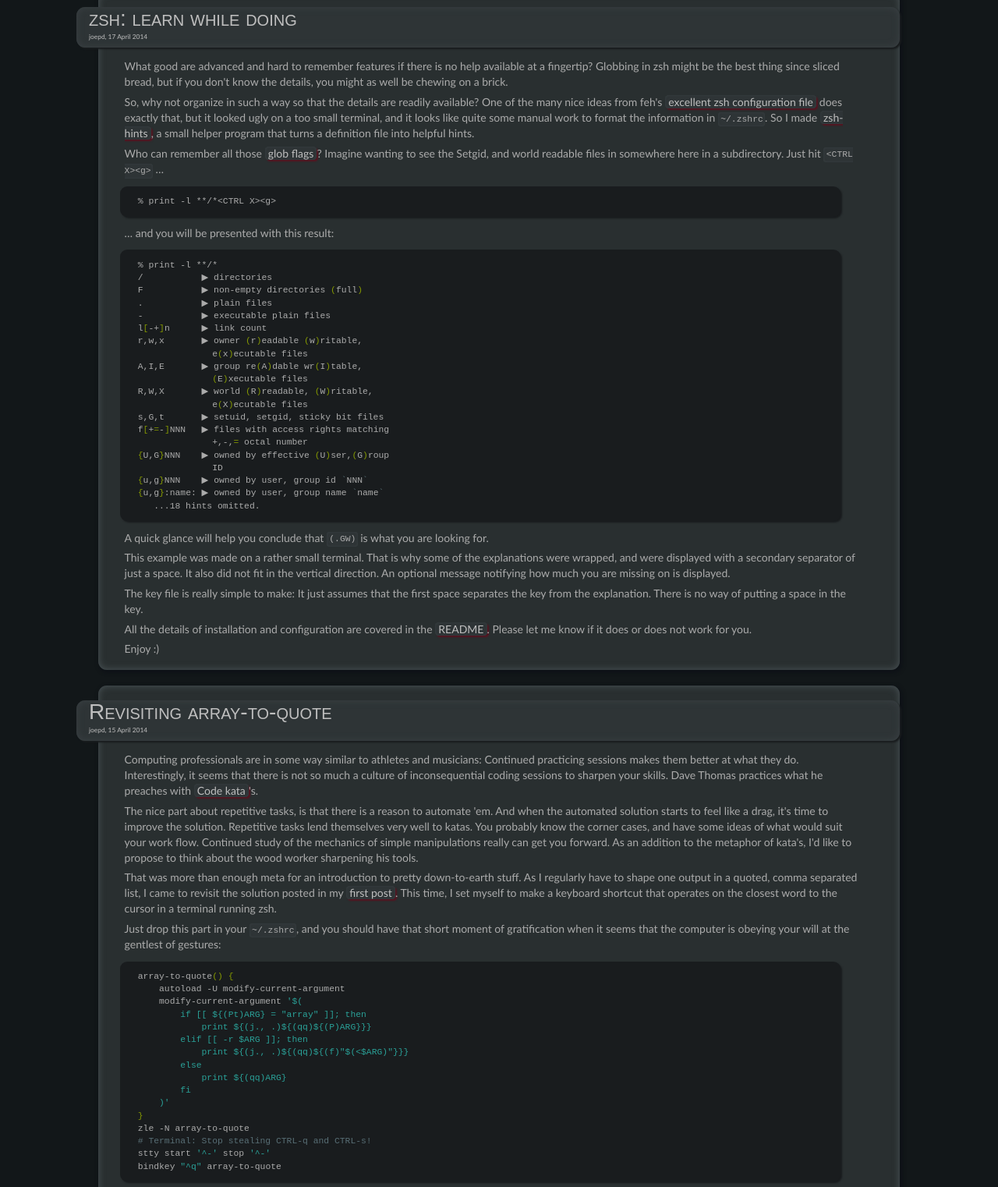
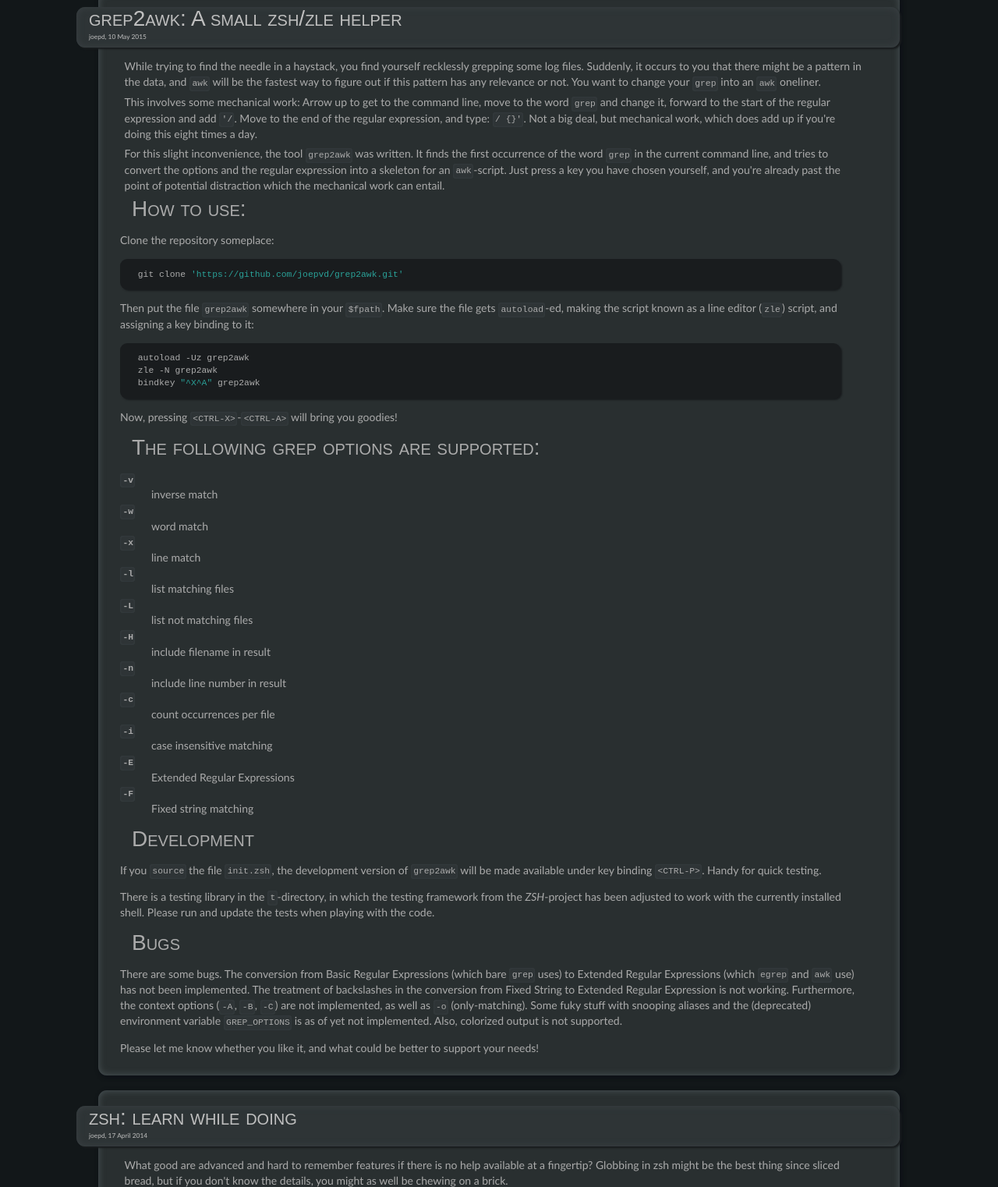
Before and after one commit to joepvd/joepvd.github.io, a plain HTML site: page index.html in a window 1280 px wide. Shown: the part 123-1645 px from the top of the page at 78% size. Drawn offline with Linux system fonts and the light colour scheme.

Commit message:
grep2awk

```diff
--- a/index.html
+++ b/index.html
@@ -32,6 +32,70 @@
 
   <section id="content" class="body">
 
+
+        <article>
+          <a class="title" href="http://joepvd.github.io/grep2awk-a-small-zshzle-helper.html">
+            <h2>grep2awk: A small zsh/zle helper</h2>
+            <p class=sub-header>
+              joepd, 10 May 2015
+            </p>
+          </a> <!-- /"article-title -->
+          <p>While trying to find the needle in a haystack, you find yourself recklessly grepping some log files.  Suddenly, it occurs to you that there might be a pattern in the data, and <tt class="docutils literal">awk</tt> will be the fastest way to figure out if this pattern has any relevance or not.  You want to change your <tt class="docutils literal">grep</tt> into an <tt class="docutils literal">awk</tt> oneliner.</p>
+<p>This involves some mechanical work: Arrow up to get to the command line, move to the word <tt class="docutils literal">grep</tt> and change it, forward to the start of the regular expression and add <tt class="docutils literal">'/</tt>. Move to the end of the regular expression, and type: <tt class="docutils literal">/ {}'</tt>.  Not a big deal, but mechanical work, which does add up if you're doing this eight times a day.</p>
+<p>For this slight inconvenience, the tool <tt class="docutils literal">grep2awk</tt> was written. It finds the first occurrence of the word <tt class="docutils literal">grep</tt> in the current command line, and tries to convert the options and the regular expression into a skeleton for an <tt class="docutils literal">awk</tt>-script.  Just press a key you have chosen yourself, and you're already past the point of potential distraction which the mechanical work can entail.</p>
+<div class="section" id="how-to-use">
+<h2>How to use:</h2>
+<p>Clone the repository someplace:</p>
+<pre class="code sh literal-block">
+git clone <span class="s1">'https://github.com/joepvd/grep2awk.git'</span>
+</pre>
+<p>Then put the file <tt class="docutils literal">grep2awk</tt> somewhere in your <tt class="docutils literal">$fpath</tt>.  Make sure the file gets <tt class="docutils literal">autoload</tt>-ed, making the script known as a line editor (<tt class="docutils literal">zle</tt>) script, and assigning a key binding to it:</p>
+<pre class="code sh literal-block">
+autoload -Uz grep2awk
+zle -N grep2awk
+bindkey <span class="s2">&quot;^X^A&quot;</span> grep2awk
+</pre>
+<p>Now, pressing <tt class="docutils literal"><span class="pre">&lt;CTRL-X&gt;</span></tt>-<tt class="docutils literal"><span class="pre">&lt;CTRL-A&gt;</span></tt> will bring you goodies!</p>
+</div>
+<div class="section" id="the-following-grep-options-are-supported">
+<h2>The following grep options are supported:</h2>
+<dl class="docutils">
+<dt><tt class="docutils literal"><span class="pre">-v</span></tt></dt>
+<dd>inverse match</dd>
+<dt><tt class="docutils literal"><span class="pre">-w</span></tt></dt>
+<dd>word match</dd>
+<dt><tt class="docutils literal"><span class="pre">-x</span></tt></dt>
+<dd>line match</dd>
+<dt><tt class="docutils literal"><span class="pre">-l</span></tt></dt>
+<dd>list matching files</dd>
+<dt><tt class="docutils literal"><span class="pre">-L</span></tt></dt>
+<dd>list not matching files</dd>
+<dt><tt class="docutils literal"><span class="pre">-H</span></tt></dt>
+<dd>include filename in result</dd>
+<dt><tt class="docutils literal"><span class="pre">-n</span></tt></dt>
+<dd>include line number in result</dd>
+<dt><tt class="docutils literal"><span class="pre">-c</span></tt></dt>
+<dd>count occurrences per file</dd>
+<dt><tt class="docutils literal"><span class="pre">-i</span></tt></dt>
+<dd>case insensitive matching</dd>
+<dt><tt class="docutils literal"><span class="pre">-E</span></tt></dt>
+<dd>Extended Regular Expressions</dd>
+<dt><tt class="docutils literal"><span class="pre">-F</span></tt></dt>
+<dd>Fixed string matching</dd>
+</dl>
+</div>
+<div class="section" id="development">
+<h2>Development</h2>
+<p>If you <tt class="docutils literal">source</tt> the file <tt class="docutils literal">init.zsh</tt>, the development version of <tt class="docutils literal">grep2awk</tt> will be made available under key binding <tt class="docutils literal"><span class="pre">&lt;CTRL-P&gt;</span></tt>. Handy for quick testing.</p>
+<p>There is a testing library in the <tt class="docutils literal">t</tt>-directory, in which the testing framework from the <cite>ZSH</cite>-project has been adjusted to work with the currently installed shell.  Please run and update the tests when playing with the code.</p>
+</div>
+<div class="section" id="bugs">
+<h2>Bugs</h2>
+<p>There are some bugs.  The conversion from Basic Regular Expressions (which bare <tt class="docutils literal">grep</tt> uses) to Extended Regular Expressions (which <tt class="docutils literal">egrep</tt> and <tt class="docutils literal">awk</tt> use) has not been implemented. The treatment of backslashes in the conversion from Fixed String to Extended Regular Expression is not working.  Furthermore, the context options (<tt class="docutils literal"><span class="pre">-A</span></tt>, <tt class="docutils literal"><span class="pre">-B</span></tt>, <tt class="docutils literal"><span class="pre">-C</span></tt>) are not implemented, as well as <tt class="docutils literal"><span class="pre">-o</span></tt> (only-matching). Some fuky stuff with snooping aliases and the (deprecated) environment variable <tt class="docutils literal">GREP_OPTIONS</tt> is as of yet not implemented. Also, colorized output is not supported.</p>
+<p>Please let me know whether you like it, and what could be better to support your needs!</p>
+</div>
+
+        </article>
 
         <article>
           <a class="title" href="http://joepvd.github.io/zsh-learn-while-doing.html">
```
Also changed, not shown: archives.html (+6 -0 lines), grep2awk-a-small-zshzle-helper.html (added, +114 -0 lines), 1 other file.
